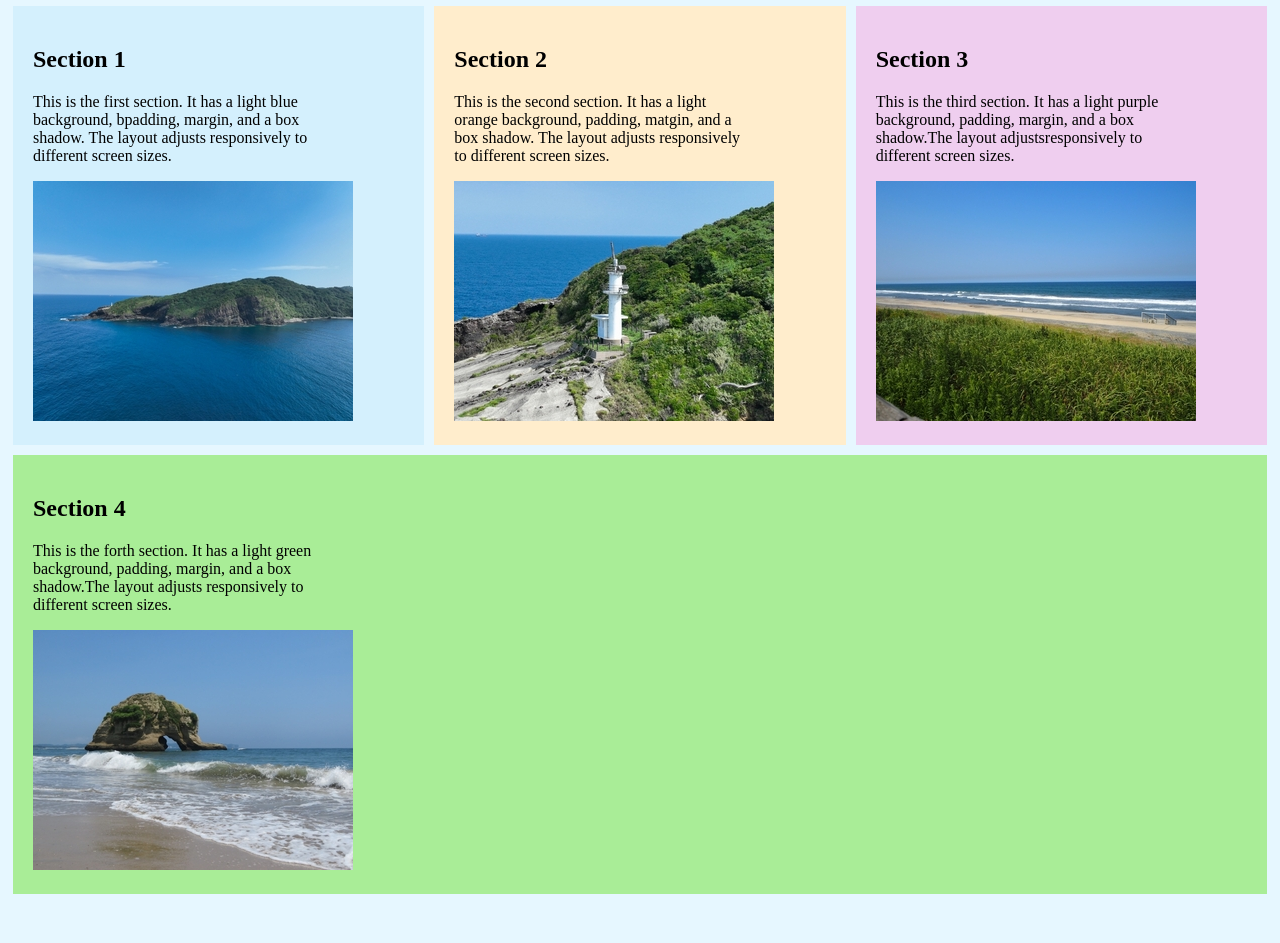
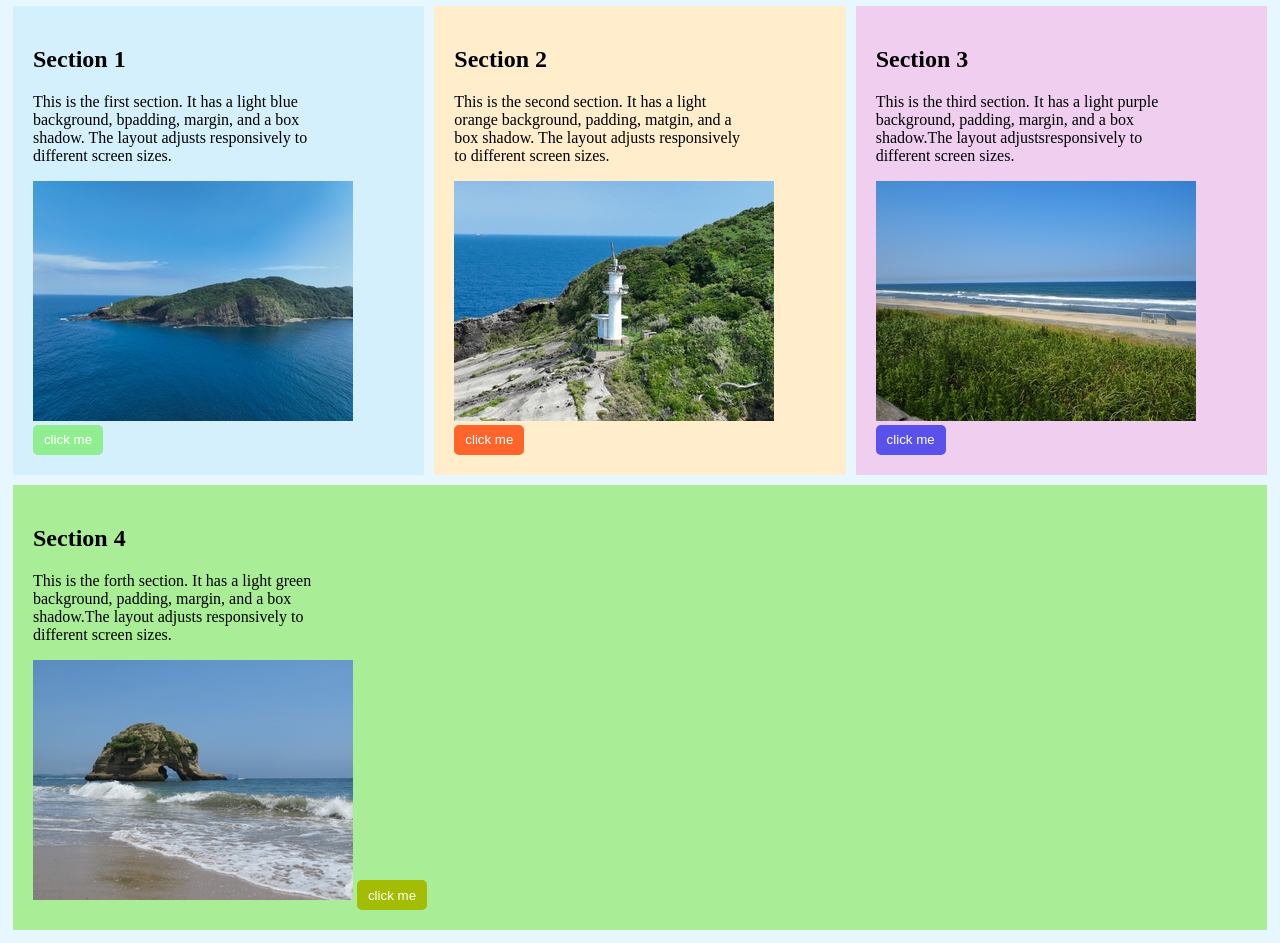
Before and after one commit to c3230426/www, a plain HTML site: page kadai1301/index.html in a window 1280 px wide. Shown: the part 79-1022 px from the top of the page. Before the commit the page ends 986 px from the top, so only its background shows below. Drawn offline with Linux system fonts and the light colour scheme.

Commit message:
update/07/17

```diff
--- a/kadai1301/index.html
+++ b/kadai1301/index.html
@@ -18,7 +18,6 @@
             padding: 20px;
             margin: 5px;
             width: 100%;
-
         }
         .section2{
             background-color: rgb(255, 237, 204);
@@ -41,6 +40,39 @@
             margin: 5px;
             width: 100%;
         }
+        .button1{
+            color: white;
+            background-color: lightgreen;
+            border-radius: 5px;/*角の丸み*/
+            border: none;/*枠線なし*/
+            width: 70px;
+            height: 30px;
+        }
+        .button2{
+            color: white;
+            background-color: rgb(255, 100, 43);
+            border-radius: 5px;/*角の丸み*/
+            border: none;/*枠線なし*/
+            width: 70px;
+            height: 30px;
+        }
+        .button3{
+            color: white;
+            background-color: rgb(90, 80, 235);
+            border-radius: 5px;/*角の丸み*/
+            border: none;/*枠線なし*/
+            width: 70px;
+            height: 30px;
+        }
+        .button4{
+            color: white;
+            background-color: rgb(163, 188, 4);
+            border-radius: 5px;/*角の丸み*/
+            border: none;/*枠線なし*/
+            width: 70px;
+            height: 30px;
+        }
+
     </style>
 </head>
 <body>
@@ -53,6 +85,7 @@
             </br>shadow. The layout adjusts responsively to
             </br>different screen sizes.</p>
             <img src="section1.jpg">
+            <button class="button1" onclick="showAlert()">click me</button>
         </div>
         <div class="section2">
             <h2>Section 2</h2>
@@ -61,6 +94,7 @@
             </br>box shadow. The layout adjusts responsively
             </br>to different screen sizes.</p>
             <img src="section2.jpg">
+            <button class="button2" onclick="showAlert()">click me</button>
         </div>
         <div class="section3">
             <h2>Section 3</h2>
@@ -69,6 +103,7 @@
             </br>shadow.The layout adjustsresponsively to
             </br>different screen sizes.</p>
             <img src="section3.jpg">
+            <button class="button3" onclick="showAlert()">click me</button>
         </div>
         <div class="section4">
             <h2>Section 4</h2>
@@ -77,6 +112,7 @@
             </br>shadow.The layout adjusts responsively to
             </br>different screen sizes.</p>
             <img src="section4.jpg">
+            <button class="button4" onclick="showAlert()">click me</button>
         </div>
     </div>
 
```
